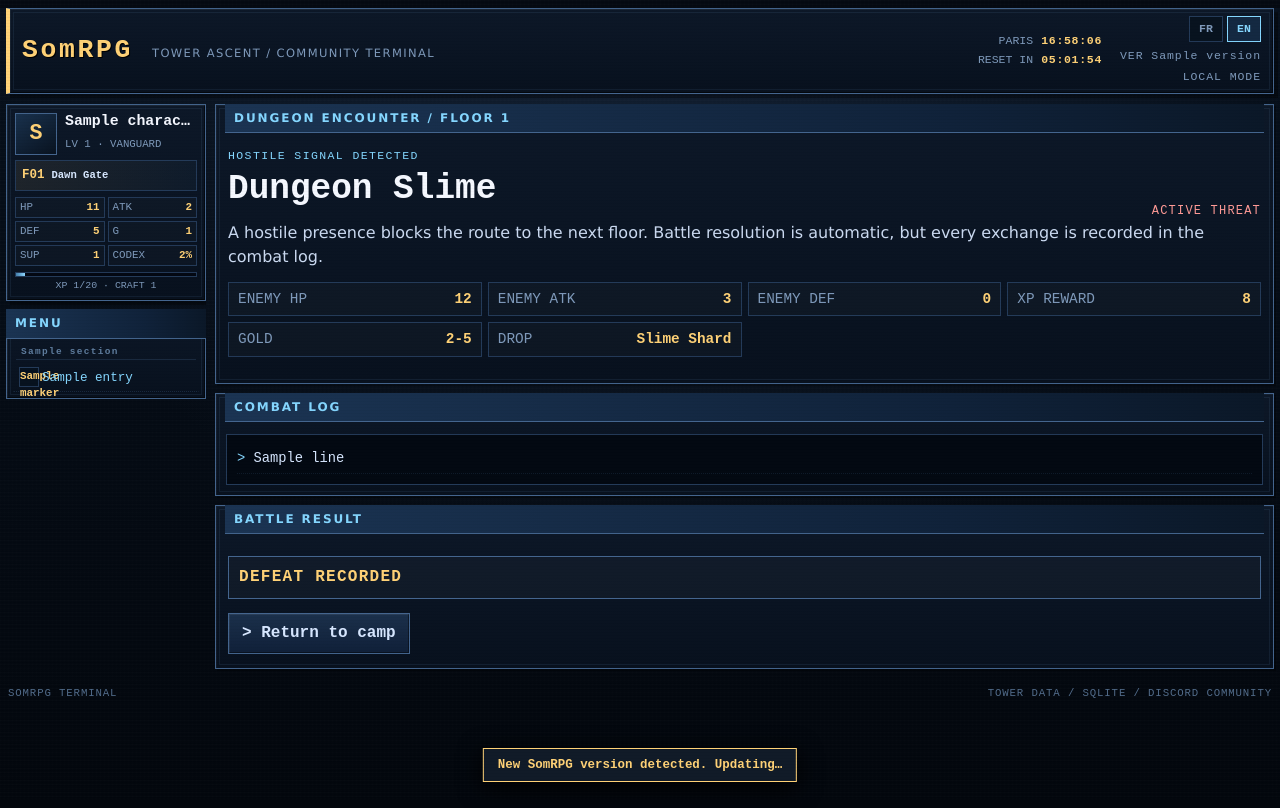
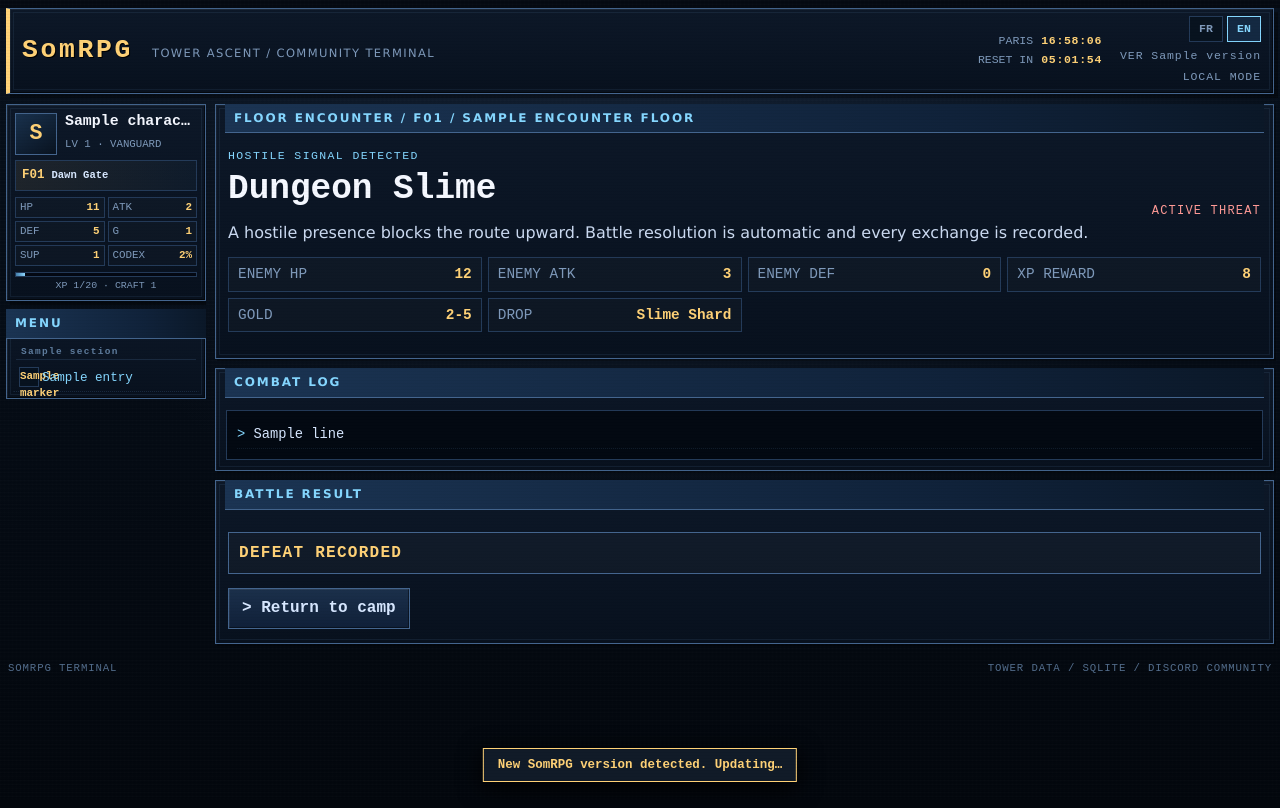
Before and after one commit to SomostVE/somrpg, a Django app: template templates/game/explore.html in a window 1280 px wide. Run offline with Django 5.2, Linux system fonts and the light colour scheme; data comes from the database, SQL or seed files in the repository; tables that the repository leaves empty hold one stand-in row (values such as "Sample post"); the template is opened without the code that fills it: values that come from a table or form of the project are taken from there, most other values are stand-ins (such as "Sample title", 1, 10 or a date in 2020).

Commit message:
feat: present floor encounters and boss gates

```diff
--- a/templates/game/explore.html
+++ b/templates/game/explore.html
@@ -4,19 +4,27 @@
 
 {% block content %}
 <section class="retro-window page-window">
-  <div class="window-title">DUNGEON ENCOUNTER / FLOOR {{ character.floor }}</div>
+  <div class="window-title">
+    {% if is_boss %}<span class="lang-en">BOSS GATE</span><span class="lang-fr">PORTE DU BOSS</span>{% else %}<span class="lang-en">FLOOR ENCOUNTER</span><span class="lang-fr">RENCONTRE D'ÉTAGE</span>{% endif %}
+    / F{{ encounter_floor.floor_number|stringformat:"02d" }}{% if encounter_floor %} / {{ encounter_floor.name|upper }}{% endif %}
+  </div>
   <div class="page-body">
     <div class="enemy-header">
       <div>
-        <p class="section-code">HOSTILE SIGNAL DETECTED</p>
+        <p class="section-code">{% if is_boss %}<span class="lang-en">PROGRESSION GATE // BOSS</span><span class="lang-fr">PORTE DE PROGRESSION // BOSS</span>{% else %}<span class="lang-en">HOSTILE SIGNAL DETECTED</span><span class="lang-fr">PRÉSENCE HOSTILE DÉTECTÉE</span>{% endif %}</p>
         <h1 class="page-title">{{ enemy.name }}</h1>
       </div>
-      <span class="enemy-rank">ACTIVE THREAT</span>
+      <span class="enemy-rank">{% if is_boss %}BOSS{% else %}<span class="lang-en">ACTIVE THREAT</span><span class="lang-fr">MENACE ACTIVE</span>{% endif %}</span>
     </div>
 
     <p class="story-text">
-      A hostile presence blocks the route to the next floor. Battle resolution is automatic,
-      but every exchange is recorded in the combat log.
+      {% if is_boss %}
+        <span class="lang-en">This enemy controls the staircase to the next sector of the tower. Defeating it unlocks the next floor and its shop progression.</span>
+        <span class="lang-fr">Cet ennemi contrôle l'escalier vers le secteur suivant de la tour. Le vaincre débloque l'étage suivant et sa progression de boutique.</span>
+      {% else %}
+        <span class="lang-en">A hostile presence blocks the route upward. Battle resolution is automatic and every exchange is recorded.</span>
+        <span class="lang-fr">Une présence hostile bloque la route vers l'étage supérieur. Le combat est automatique et chaque échange est enregistré.</span>
+      {% endif %}
     </p>
 
     <div class="data-grid">
@@ -32,28 +40,25 @@
     <div class="action-row">
       <form method="post">
         {% csrf_token %}
-        <button class="button primary" type="submit">&gt; Begin auto battle</button>
+        <button class="button primary" type="submit"><span class="lang-en">&gt; Begin auto battle</span><span class="lang-fr">&gt; Commencer le combat automatique</span></button>
       </form>
     </div>
-    <p class="command-note">THE ENCOUNTER WILL RESOLVE TURN BY TURN.</p>
     {% endif %}
   </div>
 </section>
 
 {% if result %}
 <section class="retro-window log-window">
-  <div class="window-title">COMBAT LOG</div>
+  <div class="window-title"><span class="lang-en">COMBAT LOG</span><span class="lang-fr">JOURNAL DE COMBAT</span></div>
   <div class="combat-log">
-    {% for line in result.rounds %}
-    <p>{{ line }}</p>
-    {% endfor %}
+    {% for line in result.rounds %}<p>{{ line }}</p>{% endfor %}
   </div>
 </section>
 
 <section class="retro-window reward-window">
-  <div class="window-title">BATTLE RESULT</div>
+  <div class="window-title"><span class="lang-en">BATTLE RESULT</span><span class="lang-fr">RÉSULTAT DU COMBAT</span></div>
   <div class="page-body">
-    <div class="result-banner">{% if result.victory %}VICTORY CONFIRMED{% else %}DEFEAT RECORDED{% endif %}</div>
+    <div class="result-banner">{% if result.victory %}<span class="lang-en">VICTORY CONFIRMED</span><span class="lang-fr">VICTOIRE CONFIRMÉE</span>{% else %}<span class="lang-en">DEFEAT RECORDED</span><span class="lang-fr">DÉFAITE ENREGISTRÉE</span>{% endif %}</div>
 
     {% if result.victory %}
     <div class="reward-list">
@@ -64,13 +69,12 @@
     </div>
 
     <div class="action-row">
-      <a class="button primary" href="{% url 'explore' %}">&gt; Proceed to Floor {{ character.floor }}</a>
-      <a class="button" href="{% url 'inventory' %}">Check inventory</a>
+      <a class="button primary" href="{% url 'home' %}"><span class="lang-en">&gt; Enter Floor {{ character.floor }}</span><span class="lang-fr">&gt; Entrer à l'étage {{ character.floor }}</span></a>
+      <a class="button" href="{% url 'floor_shop' %}"><span class="lang-en">Check floor shop</span><span class="lang-fr">Voir la boutique</span></a>
+      <a class="button" href="{% url 'inventory' %}"><span class="lang-en">Inventory</span><span class="lang-fr">Inventaire</span></a>
     </div>
     {% else %}
-    <div class="action-row">
-      <a class="button" href="{% url 'home' %}">&gt; Return to camp</a>
-    </div>
+    <div class="action-row"><a class="button" href="{% url 'home' %}"><span class="lang-en">&gt; Return to camp</span><span class="lang-fr">&gt; Retourner au camp</span></a></div>
     {% endif %}
   </div>
 </section>
```
